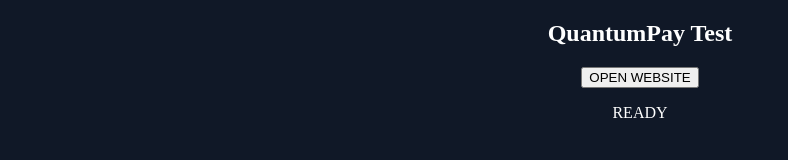
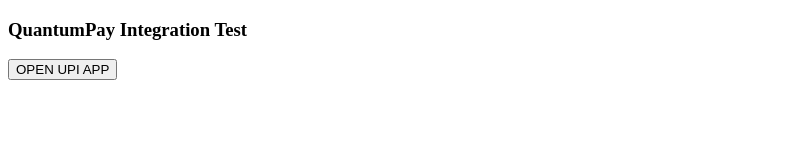
Before and after one commit to quntumcraft-solution/cloud-phone-pdf-viewer, a plain HTML site: page index.html in a window 1280 px wide. Shown: the whole page, without its empty margins (0-788 px from the left). Drawn offline with Linux system fonts and the light colour scheme.

Commit message:
Refactor index.html for QuantumPay integration
Removed unnecessary elements and added UPI payment button.

```diff
--- a/index.html
+++ b/index.html
@@ -1,22 +1,12 @@
 <!DOCTYPE html>
 <html>
-<head>
-<meta name="viewport" content="width=device-width, initial-scale=1">
-</head>
-<body style="background:#101827;color:white;text-align:center">
+<body>
+<h3>QuantumPay Integration Test</h3>
 
-<h2>QuantumPay Test</h2>
-
-<button onclick="openTest()">OPEN WEBSITE</button>
-
-<p id="status">READY</p>
-
-<script>
-function openTest(){
- document.getElementById("status").innerText="Opening...";
- window.location.href="https://www.google.com";
-}
-</script>
+<a href="upi://pay?pa=test@upi&pn=Test&am=1&cu=INR"
+target="_blank">
+<button>OPEN UPI APP</button>
+</a>
 
 </body>
 </html>
```
